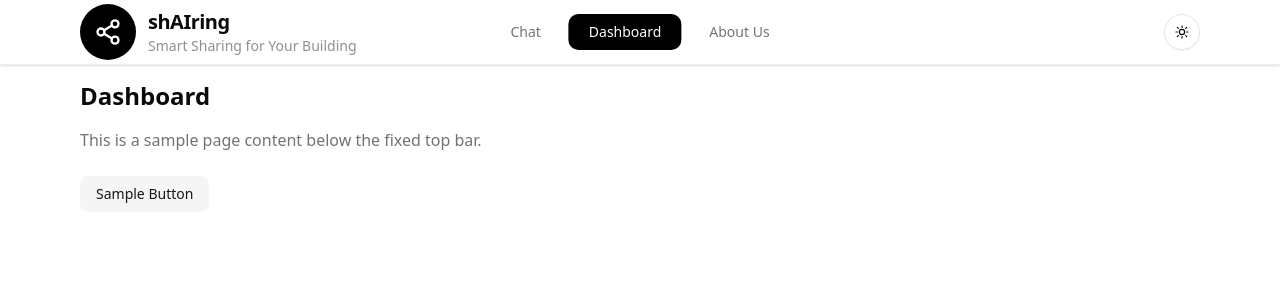
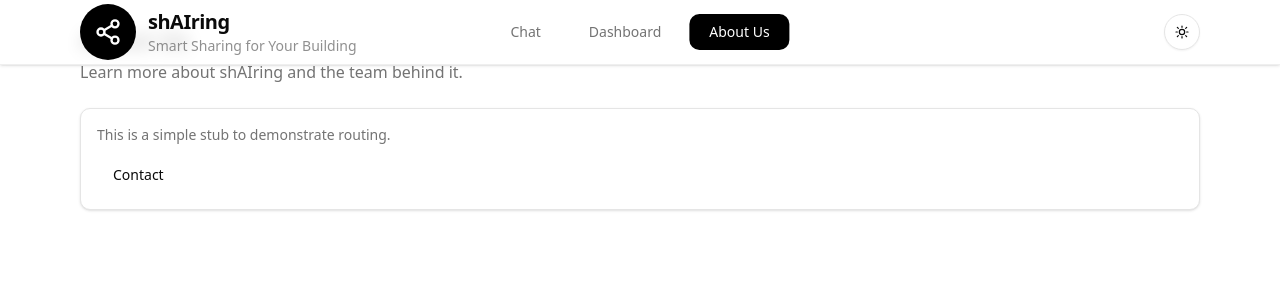
Before and after one commit to wrmxt/hackathon-fe, a React (Vite) app: page /about in a window 1280 px wide. Shown: the top 300 px of the page. Built offline with nearby package versions, Linux system fonts and the light colour scheme.

Commit message:
feat: add based routing

```diff
--- a/src/App.tsx
+++ b/src/App.tsx
@@ -1,24 +1,3 @@
-import Button from "@/components/ui/button";
-import { TopBar } from "@/components/TopBar";
-import { ThemeProvider } from "@/lib/theme";
-import type { NavItem } from "@/components/TopBar";
-import React from "react";
-
 export default function App() {
-  const [active, setActive] = React.useState<NavItem>("dashboard");
-
-  return (
-    <ThemeProvider>
-      <TopBar activeItem={active} onChange={setActive} />
-      <main className="mx-auto max-w-6xl px-4 pt-20">
-        <h1 className="text-2xl font-semibold mb-4">
-          {active === "chat" ? "Chat" : active === "dashboard" ? "Dashboard" : "About Us"}
-        </h1>
-        <p className="text-muted-foreground">This is a sample page content below the fixed top bar.</p>
-        <div className="mt-6">
-          <Button variant="secondary">Sample Button</Button>
-        </div>
-      </main>
-    </ThemeProvider>
-  );
+  return null;
 }
--- /dev/null
+++ b/src/components/AppLayout.tsx
@@ -0,0 +1,32 @@
+import { Outlet, useLocation, useNavigate } from "react-router-dom";
+import { TopBar, type NavItem } from "@/components/TopBar";
+import { ThemeProvider } from "@/lib/theme";
+
+export function AppLayout() {
+  const location = useLocation();
+  const navigate = useNavigate();
+
+  const activeItem: NavItem =
+    location.pathname === "/chat"
+      ? "chat"
+      : location.pathname === "/about"
+      ? "about"
+      : "dashboard"; // default for "/" and "/dashboard"
+
+  const handleChange = (item: NavItem) => {
+    if (item === "dashboard") navigate("/");
+    else if (item === "chat") navigate("/chat");
+    else if (item === "about") navigate("/about");
+  };
+
+  return (
+    <ThemeProvider>
+      <div className="min-h-screen bg-background">
+        <TopBar activeItem={activeItem} onChange={handleChange} />
+        <main className="mx-auto max-w-6xl px-4 pt-6 pb-10">
+          <Outlet />
+        </main>
+      </div>
+    </ThemeProvider>
+  );
+}
--- a/src/main.tsx
+++ b/src/main.tsx
@@ -1,10 +1,27 @@
 import { StrictMode } from "react";
 import { createRoot } from "react-dom/client";
 import "./index.css";
-import App from "./App.tsx";
+import { BrowserRouter, Routes, Route, Navigate } from "react-router-dom";
+import { AppLayout } from "@/components/AppLayout";
+import DashboardPage from "@/pages/DashboardPage";
+import ChatPage from "@/pages/ChatPage";
+import AboutPage from "@/pages/AboutPage";
 
 createRoot(document.getElementById("root")!).render(
   <StrictMode>
-    <App />
+    <BrowserRouter>
+      <Routes>
+        <Route path="/" element={<AppLayout />}>
+          {/* DEFAULT PAGE FOR "/" */}
+          <Route index element={<DashboardPage />} />
+          {/* EXPLICIT PATHS */}
+          <Route path="dashboard" element={<DashboardPage />} />
+          <Route path="chat" element={<ChatPage />} />
+          <Route path="about" element={<AboutPage />} />
+          {/* OPTIONAL: fallback */}
+          <Route path="*" element={<Navigate to="/" replace />} />
+        </Route>
+      </Routes>
+    </BrowserRouter>
   </StrictMode>
 );
--- /dev/null
+++ b/src/pages/AboutPage.tsx
@@ -0,0 +1,19 @@
+import Button from "@/components/ui/button";
+
+export default function AboutPage() {
+  return (
+    <section className="space-y-6">
+      <header className="space-y-1">
+        <h1 className="text-2xl font-semibold">About Us</h1>
+        <p className="text-muted-foreground">Learn more about shAIring and the team behind it.</p>
+      </header>
+
+      <div className="rounded-lg border bg-card p-4 text-card-foreground shadow-sm">
+        <p className="text-sm text-muted-foreground">This is a simple stub to demonstrate routing.</p>
+        <div className="mt-3">
+          <Button variant="ghost">Contact</Button>
+        </div>
+      </div>
+    </section>
+  );
+}
--- /dev/null
+++ b/src/pages/ChatPage.tsx
@@ -0,0 +1,19 @@
+import Button from "@/components/ui/button";
+
+export default function ChatPage() {
+  return (
+    <section className="space-y-6">
+      <header className="space-y-1">
+        <h1 className="text-2xl font-semibold">Chat</h1>
+        <p className="text-muted-foreground">This is a placeholder for the Chat page.</p>
+      </header>
+
+      <div className="rounded-lg border bg-card p-4 text-card-foreground shadow-sm">
+        <p className="text-sm text-muted-foreground">Your chat UI will appear here.</p>
+        <div className="mt-3">
+          <Button variant="secondary">Start a conversation</Button>
+        </div>
+      </div>
+    </section>
+  );
+}
--- /dev/null
+++ b/src/pages/DashboardPage.tsx
@@ -0,0 +1,19 @@
+import Button from "@/components/ui/button";
+
+export default function DashboardPage() {
+  return (
+    <section className="space-y-6">
+      <header className="space-y-1">
+        <h1 className="text-2xl font-semibold">Dashboard</h1>
+        <p className="text-muted-foreground">Welcome to shAIring – Zero-Waste Neighbor Hub.</p>
+      </header>
+
+      <div className="rounded-lg border bg-card p-4 text-card-foreground shadow-sm">
+        <p>This is the default page for "/".</p>
+        <div className="mt-3">
+          <Button variant="default">Explore</Button>
+        </div>
+      </div>
+    </section>
+  );
+}
```
